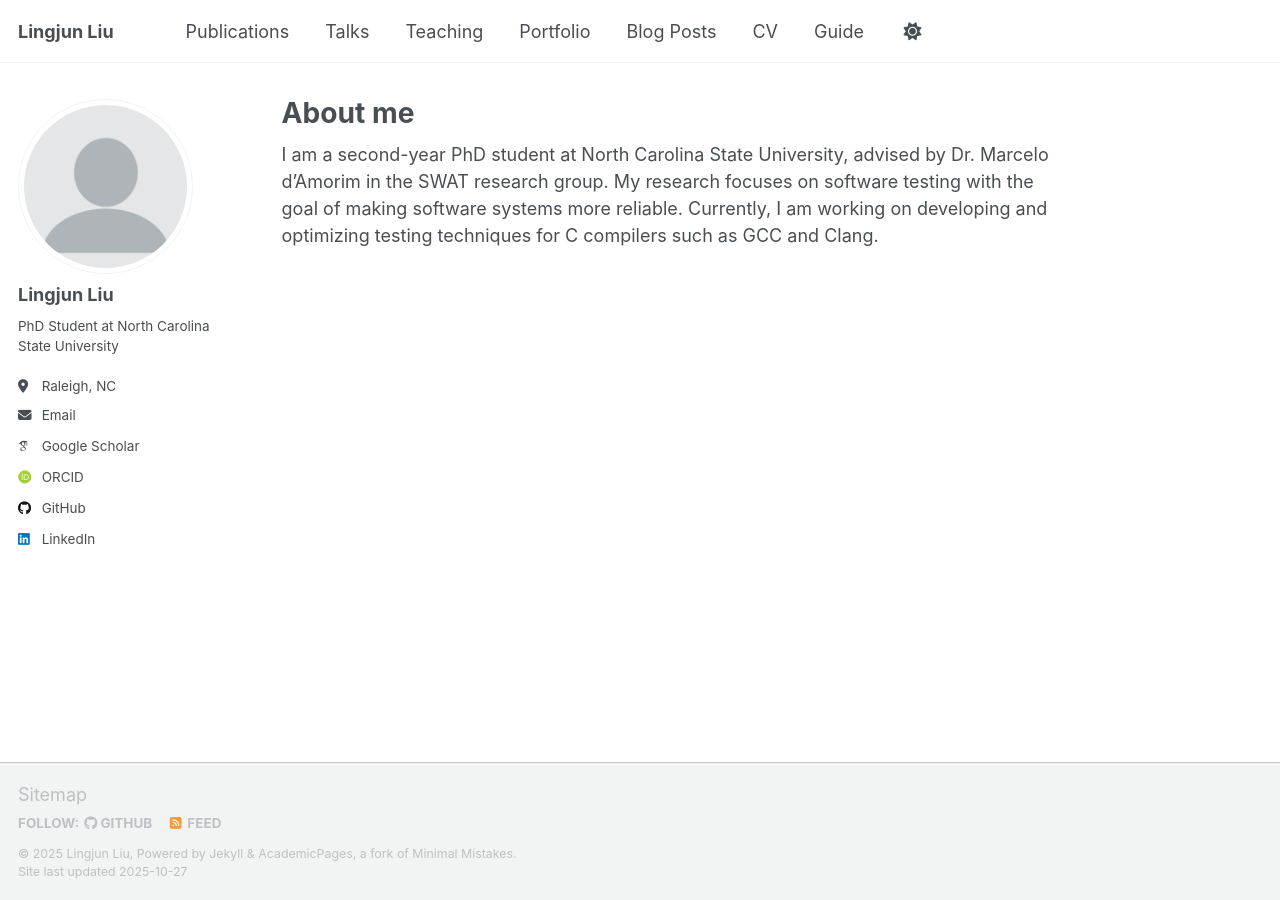
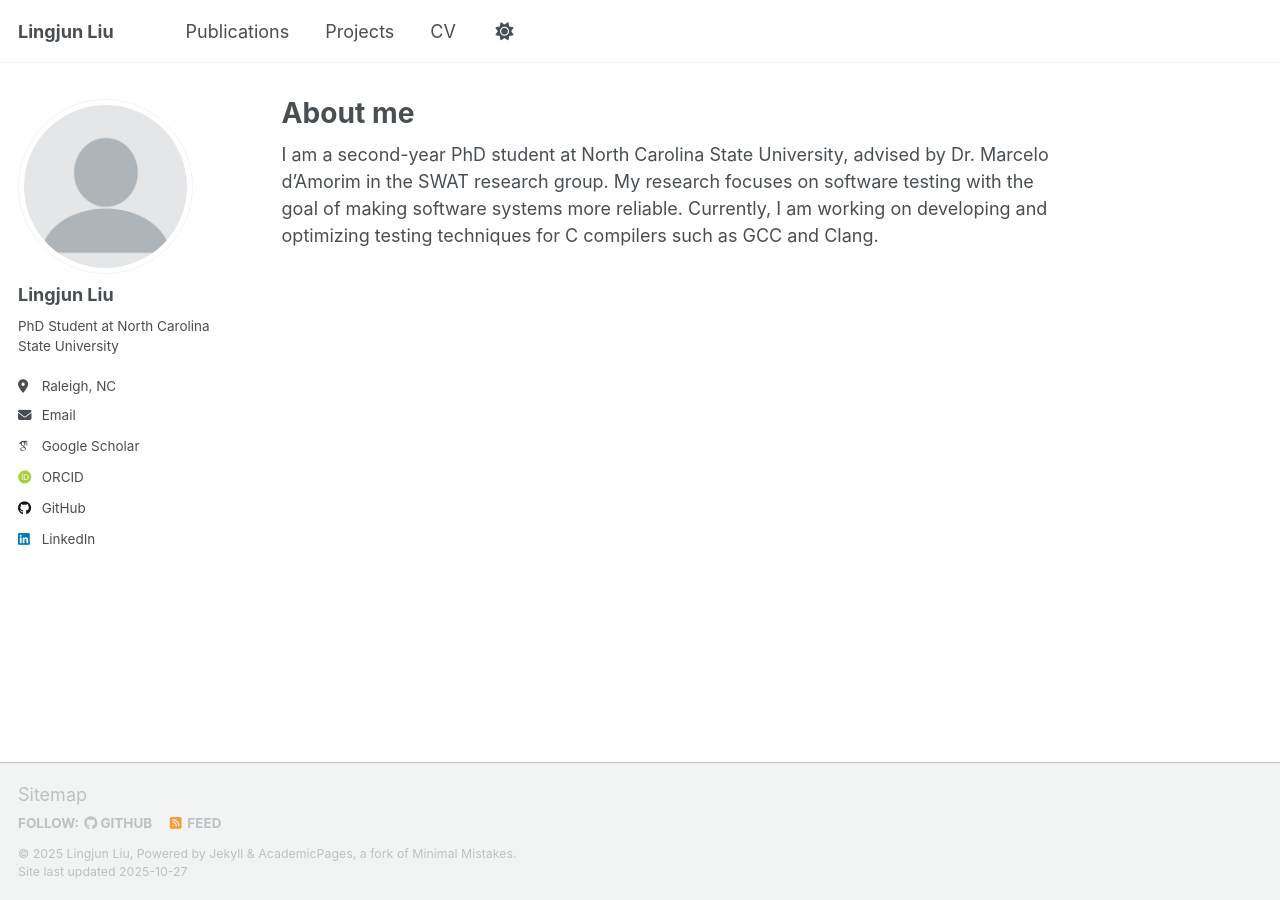
Before and after one commit to lingjunliu/lingjunliu.github.io, a Jekyll site: the page built from _pages/about.md, in a window 1280 px wide. Built offline with Jekyll 4.4.1, drawn with Linux system fonts in a browser that asks for light colours; some web fonts are replaced; a script that is not in the unit is left out; some of the changed lines change nothing that is shown.

Commit message:
Update navigation.yml

```diff
--- a/_data/navigation.yml
+++ b/_data/navigation.yml
@@ -11,17 +11,17 @@ main:
   - title: "Publications"
     url: /publications/
 
-  - title: "Talks"
-    url: /talks/
+  - title: "Projects"
+    url: /projects/
 
-  - title: "Teaching"
-    url: /teaching/
+  # - title: "Teaching"
+  #   url: /teaching/
 
-  - title: "Portfolio"
-    url: /portfolio/
+  # - title: "Portfolio"
+  #   url: /portfolio/
 
-  - title: "Blog Posts"
-    url: /year-archive/
+  # - title: "Blog Posts"
+  #   url: /year-archive/
 
   - title: "CV"
     url: /cv/
@@ -29,5 +29,5 @@ main:
   # - title: "CV"
   #   url: /cv-json/
 
-  - title: "Guide"
-    url: /markdown/
+  # - title: "Guide"
+  #   url: /markdown/
```
